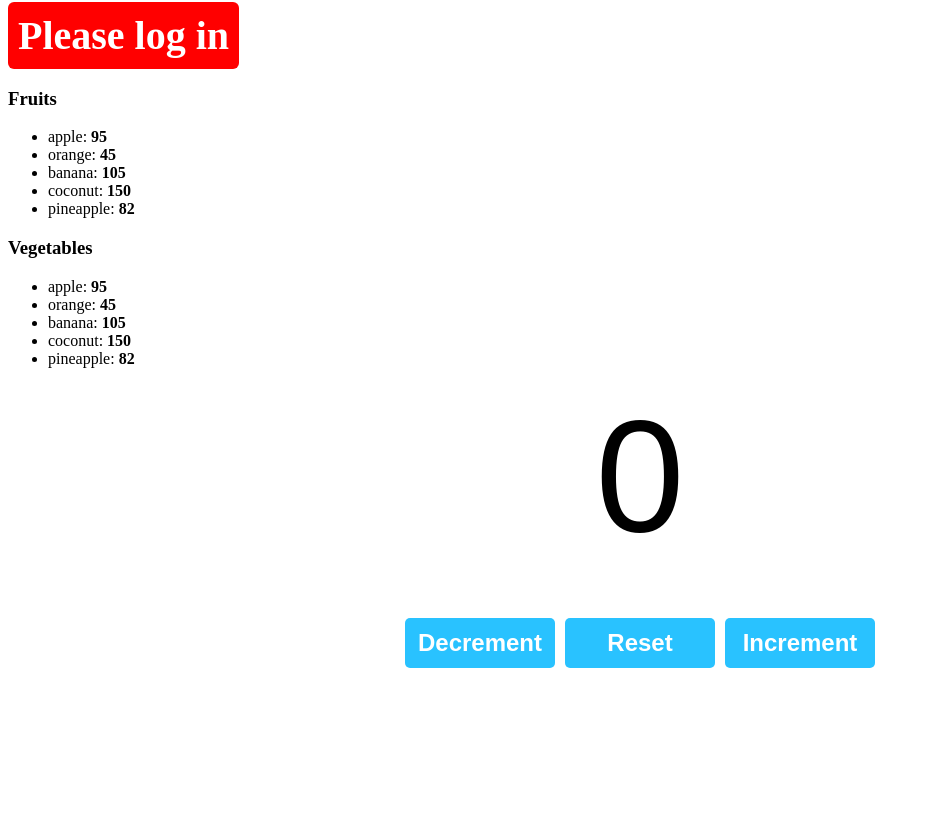
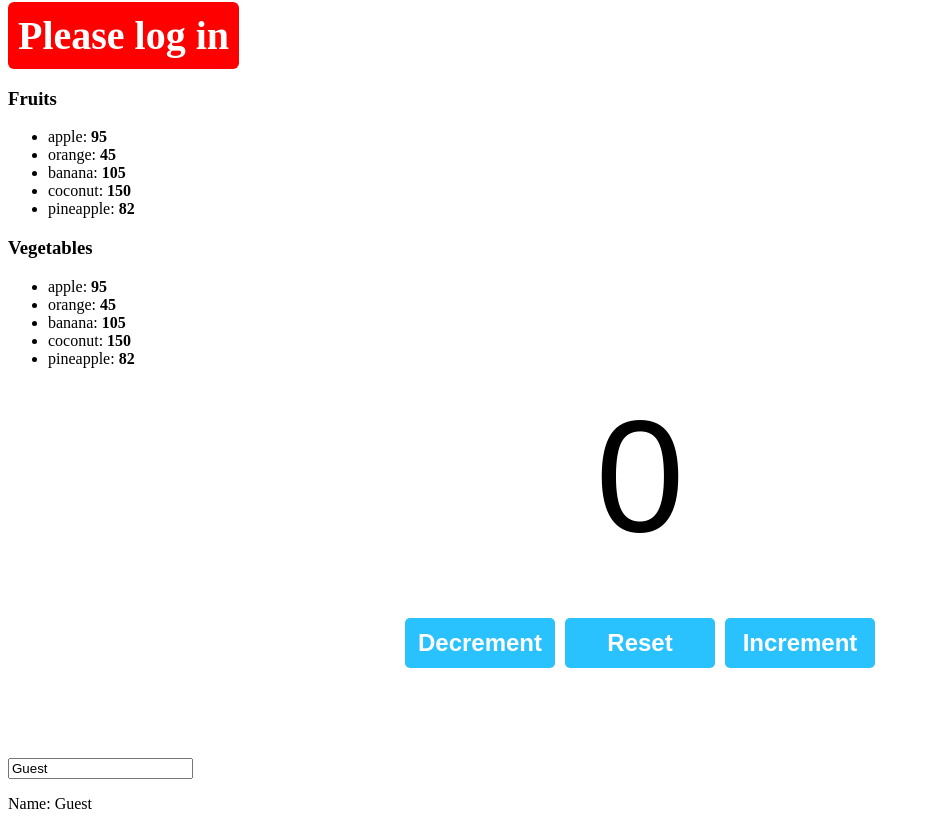
Before and after one commit to AliMukhtarli/learningReact, a React (Vite) app: page / in a window 1280 px wide. Shown: the part 1222-2051 px from the top of the page, without its empty margins (0-930 px from the left). Before the commit the page ends 1980 px from the top, so only its background shows below. Built offline with nearby package versions, Linux system fonts and the light colour scheme.

Commit message:
learning onChange event handler

```diff
--- a/src/App.jsx
+++ b/src/App.jsx
@@ -8,6 +8,7 @@
 import UserGreeting from "./UserGreeting.jsx";
 import List from "./List.jsx";
 import Counter from "./Counter.jsx";
+import MyComponent from "./MyComponent.jsx";
 function App() {
   const fruits = [  {id: 1,name: 'apple', calories: 95},
                             {id: 2,name: 'orange', calories: 45},
@@ -44,6 +45,7 @@
         {fruits.length > 0 && <List items={fruits} category="Fruits"/> }
         {vegetables.length >0 ? <List items={vegetables} category="Vegetables"/>: null}
         <Counter />
+        <MyComponent />
     </div>
   );
 
--- /dev/null
+++ b/src/MyComponent.jsx
@@ -0,0 +1,21 @@
+
+
+
+import Recat, {useState} from 'react';
+
+function MyComponent() {
+
+    const [name, setName] = useState('Guest');
+
+    function handleChange(event) {
+        setName(event.target.value);
+    }
+
+    return (<div>
+            <input value={name} onChange={handleChange} />
+            <p>Name: {name}</p>
+            </div>)
+
+
+}
+export default MyComponent;
--- a/src/index.css
+++ b/src/index.css
@@ -92,7 +92,7 @@
   color: white;
   border: none;
   border-radius: 5px;
-  cursor: pointer;;
+  cursor: pointer;
 }
 
 .btn:hover{
```
